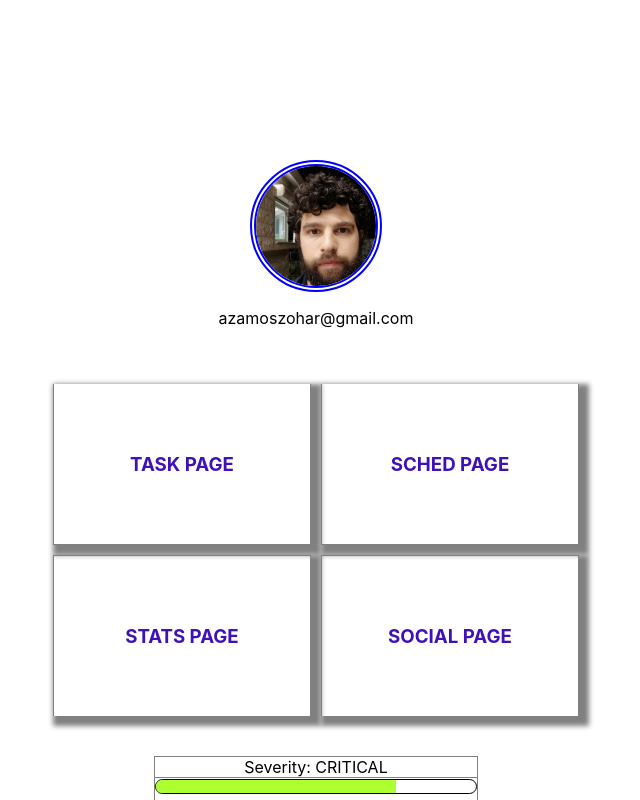
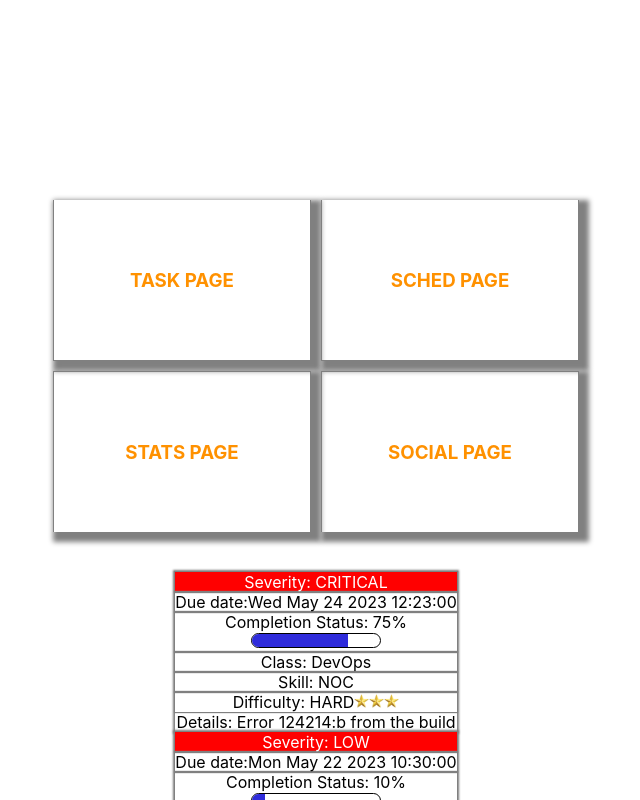
Before and after one commit to azamos/Myagif, a React (Create React App) app: page / in a window 1280 px wide. Shown: the top 800 px of the page, without its empty margins (324-964 px from the left). Built offline with nearby package versions, Linux system fonts and the light colour scheme.

Commit message:
somehow made the task component get the data via props

```diff
--- a/src/App.css
+++ b/src/App.css
@@ -26,7 +26,7 @@
   display: flex;
   justify-content: center;
   align-items: center;
-  color: rgb(62, 18, 183);
+  color: rgb(255, 145, 0);
 }
 
 .TopLeft{
@@ -55,7 +55,6 @@
 }
 .PageBtn:hover{
   background-color: rgb(183, 179, 179);
-  color: blueviolet;
 }
 
 .Circular{
@@ -71,23 +70,26 @@
 }
 
 .Task{
-  border: 1px solid gray;
+  box-shadow: 0px 0px 2px 2px gray;
 }
 
 .BottomBorder{
-  border-bottom: 1px solid gray;
+  box-shadow: 0px 0px 1px 1px gray;
+}
+.BottomBorder:hover{
+  background-color: rgb(212, 212, 212);
 }
 
 .ProgressBarOutline{
   border: 1px black solid;
   border-radius: 10px;
-  width: 25vw;
+  width: 10vw;
   height: 1vw;
   overflow: hidden;
   display: inline-block;
 }
 .ProgressBarFilling{
-  background-color: greenyellow;
+  background-color: rgb(47, 44, 219);
   height: 1vw;
 }
 .CompletionPercent0{
@@ -111,6 +113,17 @@
 .CompletionPercent100{
   width: 100%;
 }
-.Test1{
-  background-color: brown;
+
+.Critical{
+  background-color: red;
+  color:white;
 }
+.High{
+  background-color: orange;
+}
+.Medium{
+  background-color: rgb(244, 233, 30);
+}
+.Low{
+  background-color: lightgreen;
+}
--- a/src/App.js
+++ b/src/App.js
@@ -7,8 +7,6 @@ import TasksPage from './TasksPage';
 function App() {
   return (
     <div className="App">
-      <ProfileBtn/>
-      <p>azamoszohar@gmail.com</p>
       <AppContainer/>
       <TasksPage/>
     </div>
--- a/src/TasksPage/Task/index.js
+++ b/src/TasksPage/Task/index.js
@@ -1,31 +1,22 @@
 import React,{useState} from "react";
 import ProgressBar from './ProgressBar';
+import star from '../../star.png';
+import mocks from "../../mocks";
 
-const mockData = {
-    dueDate: new Date("05/24/2023,12:23"),
-    severity: "CRITICAL",
-    completionPercent: 75,
-    className:"DevOps",
-    skill:"NOC",
-    difficulty:"HARD",
-    details: "Error 124214:b from the build",
-    id:"894KGS3GH367G9"
-};
-
-const Task = () => {
-    const [taskData,updateTaskData] = useState(mockData);
-    const { dueDate, severity, skill, difficulty,details,id,className} = taskData;
-    const completionPercent = mockData.completionPercent;//WHY THE ISSUE?
+const Task = props => {
+    const {data} = props;
+    const [taskData,updateTaskData] = useState(mocks[0]);
+    const { dueDate, severity, skill, difficulty,details,id,className,completionPercent} = data;
     return (
         <div key={id}
         className="Task">
-            <div className="BottomBorder">Severity: {severity}</div>
-            <ProgressBar completionPercent = {completionPercent}/>
+            <div className="BottomBorder Critical">Severity: {severity}</div>
             <div className="BottomBorder">Due date:{dueDate.toString().split("GMT")[0]}</div>
-            <div className="BottomBorder">Completion Status: {completionPercent}%</div>
+            <div className="BottomBorder">Completion Status: {completionPercent}%
+            <ProgressBar completionPercent = {completionPercent}/></div>
             <div className="BottomBorder">Class: {className}</div>
             <div className="BottomBorder">Skill: {skill}</div>
-            <div className="BottomBorder">Difficulty: {difficulty}</div>
+            <div className="BottomBorder">Difficulty: {difficulty}<img src={star} width={"15px"}/><img src={star} width={"15px"}/><img src={star} width={"15px"}/></div>
             <div>Details: {details}</div>
         </div>
     )
--- a/src/TasksPage/index.js
+++ b/src/TasksPage/index.js
@@ -1,10 +1,14 @@
 import React,{useState} from "react";
 import Task from "./Task";
+import mocks from "../mocks";
 
 const TasksPage = () => {
+    const [taskList,updateTaskList] = useState(mocks);
     return (
         <div>
-            <Task/>
+            {
+                taskList.map(taskData => <Task data = {taskData} key ={taskData.id}/>)
+            }
         </div>
     );
 };
--- /dev/null
+++ b/src/mocks.js
@@ -0,0 +1,20 @@
+class TaskData{
+    constructor(dueDate,severity,completionPercent,className,skill,difficulty,details,id){
+            this.dueDate = dueDate;
+            this.severity = severity;
+            this.completionPercent = completionPercent;
+            this.className = className;
+            this.skill = skill;
+            this.difficulty = difficulty;
+            this.details = details;
+            this.id = id;
+        }
+}
+
+const mockTask1 = new TaskData(new Date("05/24/2023,12:23"),"CRITICAL",75,"DevOps","NOC","HARD","Error 124214:b from the build","894KGS3GH367G9");
+const mockTask2 = new TaskData(new Date("05/22/2023,10:30"),"LOW",10,"SoftArchitect","Algo","MEDIUM","Device a soln to problem 1a","843JJJFK98e7j");
+const mockTask3 = new TaskData(new Date("05/02/2023,23:59"),"MEDIUM",50,"Cloud Engineer","Storage optimization","HARD","Migrate to REDIS DB","FGFG45SD3");
+
+const mocks = [mockTask1,mockTask2,mockTask3];
+
+export default mocks;
```
Also changed, not shown: src/star.png (added).
